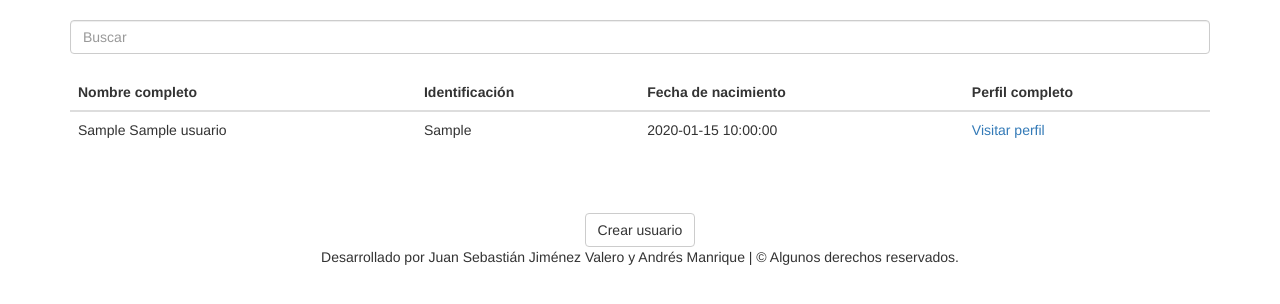
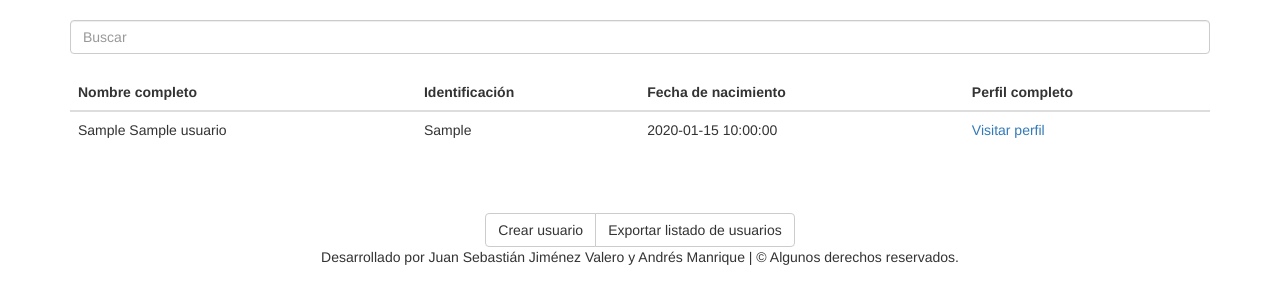
Before and after one commit to actually-not-an-username/celtas, a Flask app: page /usuarios in a window 1280 px wide. Shown: the part 51-355 px from the top of the page. Run offline with Flask 2, Linux system fonts and the light colour scheme; a user stored in the database is signed in; tables that the repository leaves empty hold one stand-in row (values such as "Sample post"); some libraries are stand-ins or nearby versions.

Commit message:
Final fix over user reports

```diff
--- a/app.py
+++ b/app.py
@@ -143,7 +143,7 @@ def findEducationLevels(id):
         12: 'Técnico',
         13: 'Universitario'
     }
-    return education_levels.get(id, "Nivel educativo inválido")
+    return education_levels.get(id, "No reporta nivel educativo")
 
 
 def findRoles(id):
@@ -156,7 +156,7 @@ def findRoles(id):
 
 
 def findGroups(id):
-    group = Grupo.query.get(int(id)).first()
+    group = Grupo.query.filter(Grupo.id == int(id)).first()
     return group.descripcion
 
 
@@ -293,9 +293,16 @@ def query_user():
 def get_report():
     users = Usuario.query.with_entities(Usuario.nombre, Usuario.apellido, Usuario.fechanacimiento, Usuario.gruposanguineo, Usuario.factorrh, Usuario.peso, Usuario.estatura, Usuario.documento,
                                         Usuario.tipodocumento, Usuario.eps, Usuario.niveleducativo, Usuario.telefono, Usuario.direccion, Usuario.institucioneducativa, Usuario.fechacreacion, Usuario.rol, Usuario.idgrupo, Usuario.email).all()
-    for user in users:
-        print((zip(user.keys(), user.values())))
-    return redirect('/uploads/results/listado_usuarios.xlsx')
+    dataFrame = DataFrame(users)
+    dataFrame['tipodocumento'] = dataFrame['tipodocumento'].apply(findDocTypes)
+    dataFrame['rol'] = dataFrame['rol'].apply(findRoles)
+    dataFrame['niveleducativo'] = dataFrame['niveleducativo'].apply(findEducationLevels)
+    dataFrame['idgrupo'] = dataFrame['idgrupo'].apply(findGroups)
+    os.makedirs("uploads/results/", exist_ok=True)
+    dataFrame.to_html('uploads/results/listado_usuarios.xls')
+    print(dataFrame.head())
+    dataFrame.to_csv(encoding='utf-8', header=True, index=True, sep=';',path_or_buf=('uploads/results/listado_usuarios.csv'))
+    return redirect('uploads/results/listado_usuarios.xls')
 
 
 @app.route("/update_user/<profile_id>", methods=['GET', 'POST'])
--- a/templates/users.html
+++ b/templates/users.html
@@ -6,8 +6,9 @@
 {% include 'user_list.html'%}
 {% endif %}
 <center>
-    <a href="/create_user" class="btn btn-default btn-md" role="button">Crear usuario</a><br>
-
-    <!-- <a href="/export_users" class="btn btn-default btn-md" role="button">Exportar listado de usuarios</a><br> -->
+<div class="btn-group text-center">
+    <a href="/create_user" class="btn btn-default btn-md" role="button">Crear usuario</a>
+    <a href="/export_users" class="btn btn-default btn-md" role="button">Exportar listado de usuarios</a>
+</div>
 </center>
 {% endblock %}
--- /dev/null
+++ b/uploads/results/listado_usuarios.csv
@@ -0,0 +1,5 @@
+;nombre;apellido;fechanacimiento;gruposanguineo;factorrh;peso;estatura;documento;tipodocumento;eps;niveleducativo;telefono;direccion;institucioneducativa;fechacreacion;rol;idgrupo;email
+0;Application;Administrator;1900-01-01;O ;+;50;170;10000000;Cédula de ciudadanía;ninguna;No reporta nivel educativo;10000000;Calle siempre viva # 123;;2018-01-01;Administrador;Administradores;admin@fupadeb.com
+1;Usuario;Pruebas;1900-01-01;o ;+;50;170;10000001;Cédula de ciudadanía;ninguna;No reporta nivel educativo;10000000;Calle siempre viva # 123;;2018-01-01;Colaborador;5 a 6 años;
+2;Usuario;Prueba1;2018-06-07;A ;+;20;175;10101010101;Cédula de ciudadanía;ninguna;Primero;7560001019;calle falsa 123;ooooo;2018-06-07;Administrador;10 a 11 años;
+3;Estudiante;Estudiantil;2018-06-05;A ;-;40;157;10110101099337;Tarjeta de identidad;tal;Septimo;1234567;calle falsa # 234;pascual;2018-06-07;Estudiante;8 a 9 años;
```
Also changed, not shown: 2 other files.
